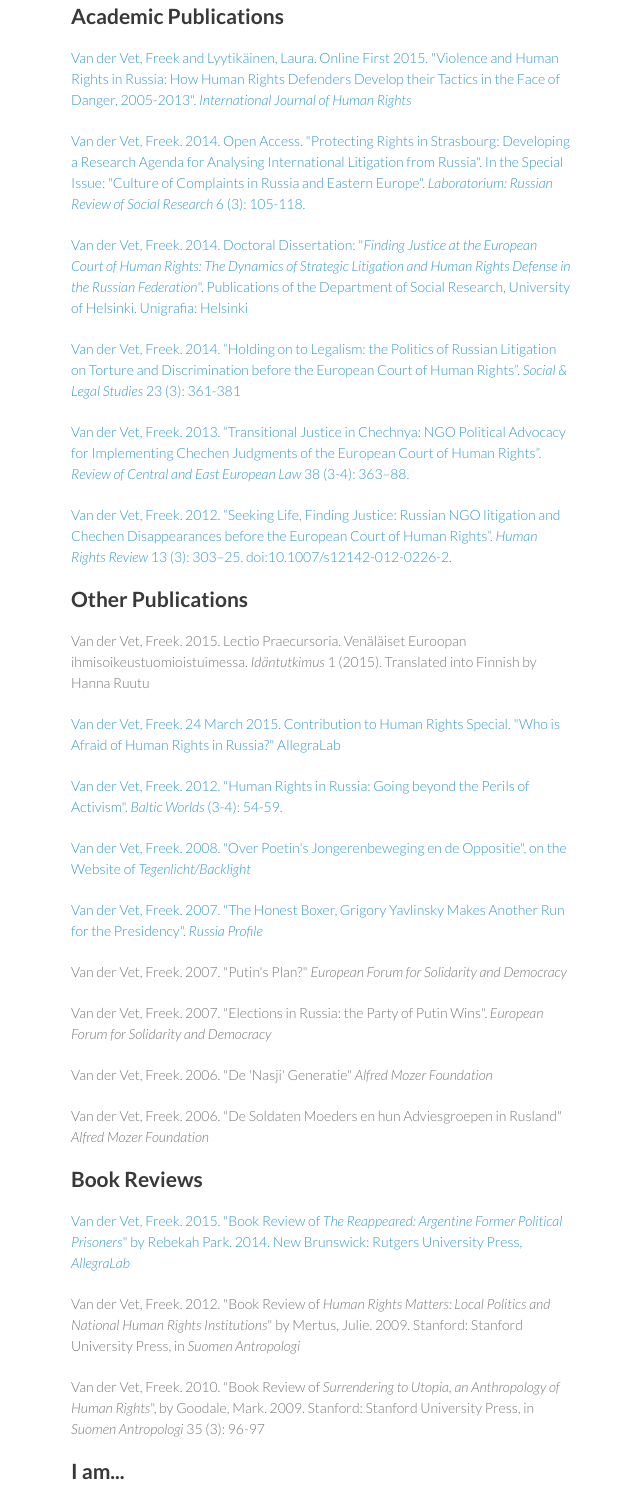
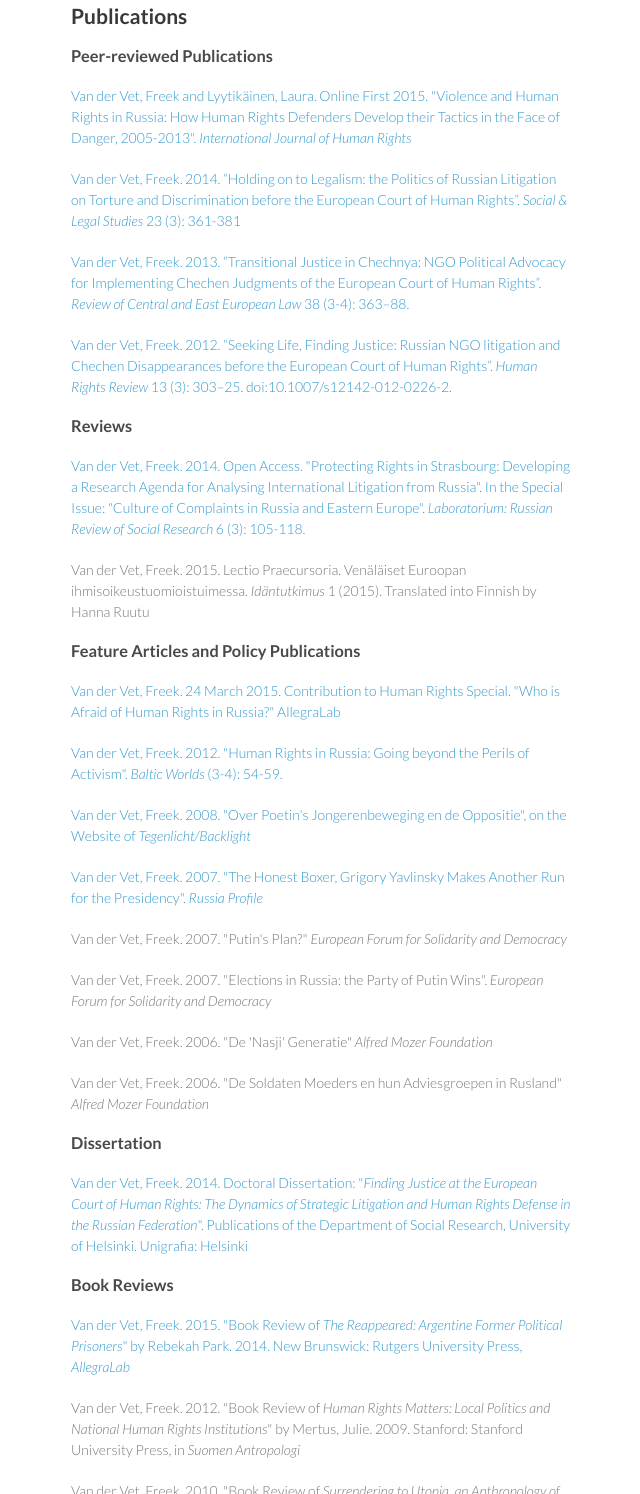
Before and after one commit to freekvandervet/freekvandervet.github.io, a plain HTML site: page index.html in a window 1280 px wide. Shown: the part 798-2292 px from the top of the page, without its empty margins (499-1139 px from the left). Drawn offline with Linux system fonts and the light colour scheme.

Commit message:
Replace master branch with page content via GitHub

```diff
--- a/index.html
+++ b/index.html
@@ -33,13 +33,12 @@
 <p>I have over seven years of experience in conducting local fieldwork and human rights research in Russia. During those years I have carried out interviews with young politicians, youth activists, political party members, victims, human rights lawyers, and experts working for NGOs. My publications cover the protection of human rights defenders in Russia and the Russian cases before the European Court of Human Rights on the second conflict in Chechnya, on torture, and on discrimination of Roma. At the moment I am working on a study on the protection of human rights lawyers and journalists. </p>
 
 <h2>
-<a id="academic-publications" class="anchor" href="#academic-publications" aria-hidden="true"><span class="octicon octicon-link"></span></a>Academic Publications</h2>
+<a id="publications" class="anchor" href="#publications" aria-hidden="true"><span class="octicon octicon-link"></span></a>Publications</h2>
+
+<h3>
+<a id="peer-reviewed-publications" class="anchor" href="#peer-reviewed-publications" aria-hidden="true"><span class="octicon octicon-link"></span></a>Peer-reviewed Publications</h3>
 
 <p><a href="http://www.tandfonline.com/doi/full/10.1080/13642987.2015.1075306">Van der Vet, Freek and Lyytikäinen, Laura. Online First 2015. "Violence and Human Rights in Russia: How Human Rights Defenders Develop their Tactics in the Face of Danger, 2005-2013". <em>International Journal of Human Rights</em></a></p>
-
-<p><a href="http://www.soclabo.org/index.php/laboratorium/article/view/475">Van der Vet, Freek. 2014. Open Access. "Protecting Rights in Strasbourg: Developing a Research Agenda for Analysing International Litigation from Russia". In the Special Issue: "Culture of Complaints in Russia and Eastern Europe". <em>Laboratorium: Russian Review of Social Research</em> 6 (3): 105-118.</a></p>
-
-<p><a href="https://helda.helsinki.fi/handle/10138/136525">Van der Vet, Freek. 2014. Doctoral Dissertation: "<em>Finding Justice at the European Court of Human Rights: The Dynamics of Strategic Litigation and Human Rights Defense in the Russian Federation</em>". Publications of the Department of Social Research, University of Helsinki. Unigrafia: Helsinki</a></p>
 
 <p><a href="http://sls.sagepub.com/content/23/3/361">Van der Vet, Freek. 2014. “Holding on to Legalism: the Politics of Russian Litigation on Torture and Discrimination before the European Court of Human Rights”. <em>Social &amp; Legal Studies</em> 23 (3): 361-381</a></p>
 
@@ -47,10 +46,15 @@
 
 <p><a href="http://link.springer.com/article/10.1007%2Fs12142-012-0226-2">Van der Vet, Freek. 2012. “Seeking Life, Finding Justice: Russian NGO litigation and Chechen Disappearances before the European Court of Human Rights”. <em>Human Rights Review</em> 13 (3): 303–25. doi:10.1007/s12142-012-0226-2.</a></p>
 
-<h2>
-<a id="other-publications" class="anchor" href="#other-publications" aria-hidden="true"><span class="octicon octicon-link"></span></a>Other Publications</h2>
+<h3>
+<a id="reviews" class="anchor" href="#reviews" aria-hidden="true"><span class="octicon octicon-link"></span></a>Reviews</h3>
+
+<p><a href="http://www.soclabo.org/index.php/laboratorium/article/view/475">Van der Vet, Freek. 2014. Open Access. "Protecting Rights in Strasbourg: Developing a Research Agenda for Analysing International Litigation from Russia". In the Special Issue: "Culture of Complaints in Russia and Eastern Europe". <em>Laboratorium: Russian Review of Social Research</em> 6 (3): 105-118.</a></p>
 
 <p>Van der Vet, Freek. 2015. Lectio Praecursoria. Venäläiset Euroopan ihmisoikeustuomioistuimessa. <em>Idäntutkimus</em> 1 (2015). Translated into Finnish by Hanna Ruutu</p>
+
+<h3>
+<a id="feature-articles-and-policy-publications" class="anchor" href="#feature-articles-and-policy-publications" aria-hidden="true"><span class="octicon octicon-link"></span></a>Feature Articles and Policy Publications</h3>
 
 <p><a href="http://allegralaboratory.net/who-is-afraid-of-humanrights-in-russia/">Van der Vet, Freek. 24 March 2015. Contribution to Human Rights Special. "Who is Afraid of Human Rights in Russia?" AllegraLab</a></p>
 
@@ -68,8 +72,13 @@
 
 <p>Van der Vet, Freek. 2006. "De Soldaten Moeders en hun Adviesgroepen in Rusland" <em>Alfred Mozer Foundation</em></p>
 
-<h2>
-<a id="book-reviews" class="anchor" href="#book-reviews" aria-hidden="true"><span class="octicon octicon-link"></span></a>Book Reviews</h2>
+<h3>
+<a id="dissertation" class="anchor" href="#dissertation" aria-hidden="true"><span class="octicon octicon-link"></span></a>Dissertation</h3>
+
+<p><a href="https://helda.helsinki.fi/handle/10138/136525">Van der Vet, Freek. 2014. Doctoral Dissertation: "<em>Finding Justice at the European Court of Human Rights: The Dynamics of Strategic Litigation and Human Rights Defense in the Russian Federation</em>". Publications of the Department of Social Research, University of Helsinki. Unigrafia: Helsinki</a></p>
+
+<h3>
+<a id="book-reviews" class="anchor" href="#book-reviews" aria-hidden="true"><span class="octicon octicon-link"></span></a>Book Reviews</h3>
 
 <p><a href="http://allegralaboratory.net/review-the-reappeared-argentine-former-political-prisoners/">Van der Vet, Freek. 2015. "Book Review of <em>The Reappeared: Argentine Former Political Prisoners</em>" by Rebekah Park. 2014. New Brunswick: Rutgers University Press, <em>AllegraLab</em></a> </p>
 
```
Also changed, not shown: params.json (+1 -1 lines).
